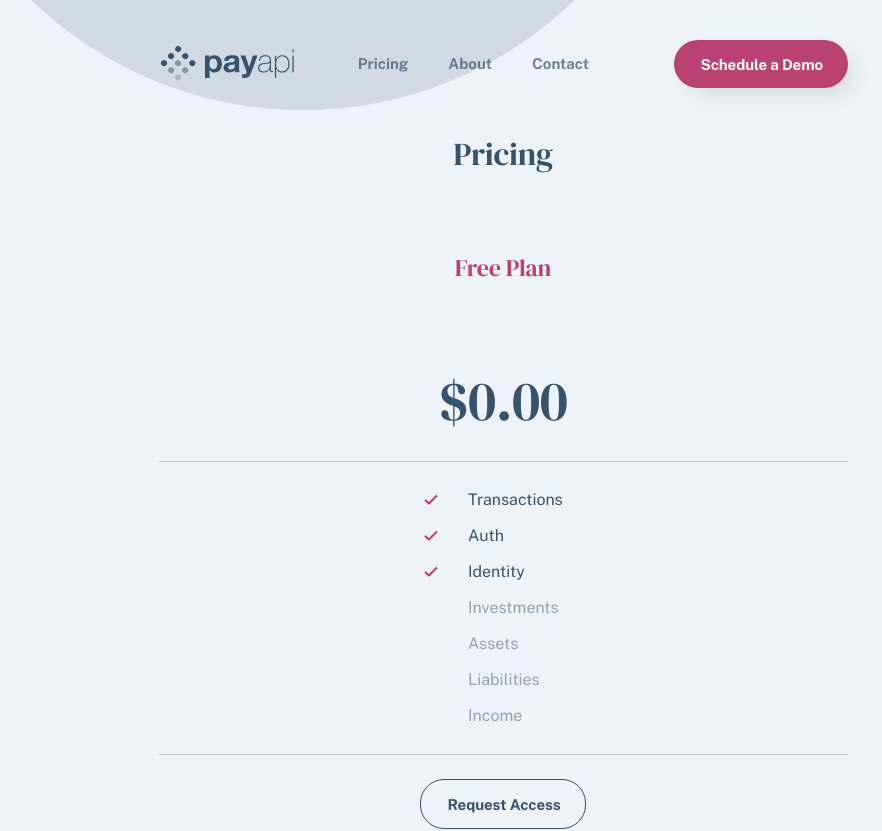
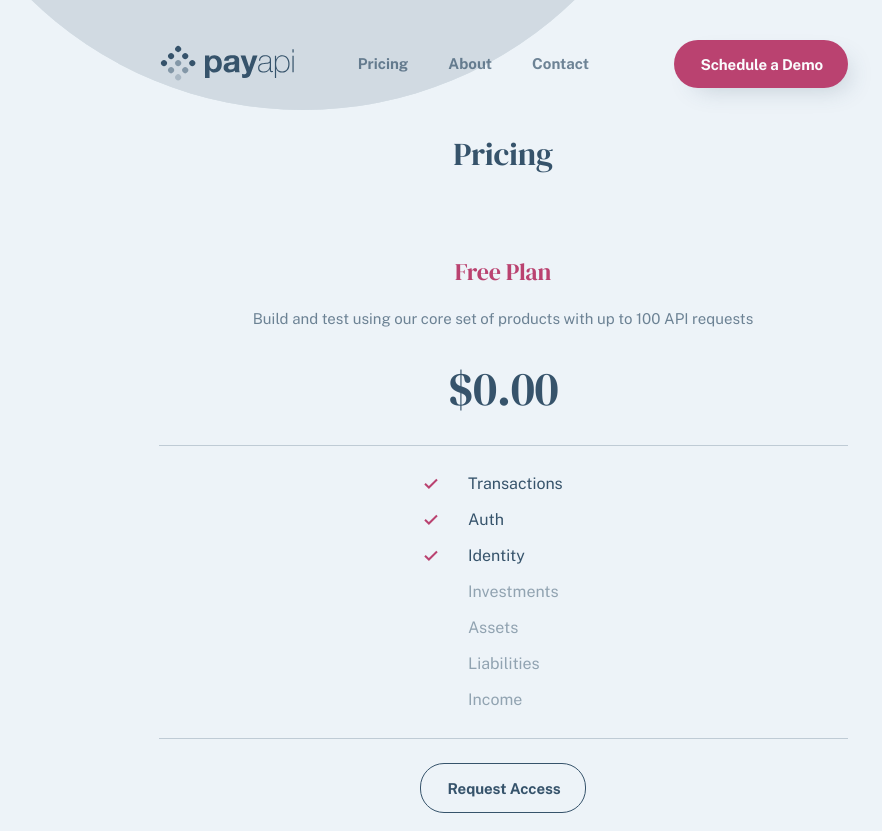
Before and after one commit to HanSeongLee/payapi, a Next.js app: page /pricing in a window 1280 px wide. Shown: the top 831 px of the page, without its empty margins (137-1019 px from the left). Built offline with nearby package versions, Linux system fonts and the light colour scheme; no server answers.

Commit message:
ADD | Plan card and container on tablet

```diff
--- a/components/PlanCard/index.tsx
+++ b/components/PlanCard/index.tsx
@@ -15,16 +15,20 @@ export enum PLAN_BENEFIT {
 
 type IProps = {
     name: string,
+    description: string,
     price: number,
     benefits: PLAN_BENEFIT[],
 };
 
-const PlanCard: React.FC<IProps> = ({ name, price, benefits }) => {
+const PlanCard: React.FC<IProps> = ({ name, description, price, benefits }) => {
     return (
         <div className={styles.planCard}>
             <h3 className={styles.title}>
                 {name}
             </h3>
+            <p className={styles.description}>
+                {description}
+            </p>
             <div>
                 <div className={styles.price}>${price.toFixed(2)}</div>
 
--- a/components/PlanCard/style.module.scss
+++ b/components/PlanCard/style.module.scss
@@ -1,3 +1,4 @@
+@import "styles/utils";
 
 .planCard {
 
@@ -9,6 +10,24 @@
     letter-spacing: -0.18px;
     color: #BA4270;
     margin-bottom: 81px;
+
+    @include media(">tablet") {
+      line-height: 40px;
+      letter-spacing: -0.185px;
+      margin-bottom: 13px;
+    }
+  }
+
+  .description {
+    display: none;
+    font-size: 15px;
+    line-height: 28px;
+    color: #6C8294;
+
+    @include media(">tablet") {
+      display: block;
+      margin-bottom: 19px;
+    }
   }
 
   .price {
@@ -19,6 +38,12 @@
     letter-spacing: -0.43px;
     color: #36536B;
     margin-bottom: 24px;
+
+    @include media(">tablet") {
+      font-size: 48px;
+      letter-spacing: -0.37px;
+      margin-bottom: 21px;
+    }
   }
 
   .benefitContainer {
--- a/containers/PlanContainer/index.tsx
+++ b/containers/PlanContainer/index.tsx
@@ -4,6 +4,7 @@ import PlanCard, {PLAN_BENEFIT} from "../../components/PlanCard";
 const plans = [
     {
         name: 'Free Plan',
+        description: 'Build and test using our core set of products with up to 100 API requests',
         price: 0,
         benefits: [
             PLAN_BENEFIT.TRANSACTIONS,
@@ -13,6 +14,7 @@ const plans = [
     },
     {
         name: 'Basic Plan',
+        description: 'Launch your project with unlimited requests and no contractual minimums',
         price: 249,
         benefits: [
             PLAN_BENEFIT.TRANSACTIONS,
@@ -24,6 +26,7 @@ const plans = [
     },
     {
         name: 'Premium Plan',
+        description: 'Get tailored solutions, volume pricing, and dedicated support for your team',
         price: 499,
         benefits: [
             PLAN_BENEFIT.TRANSACTIONS,
```
